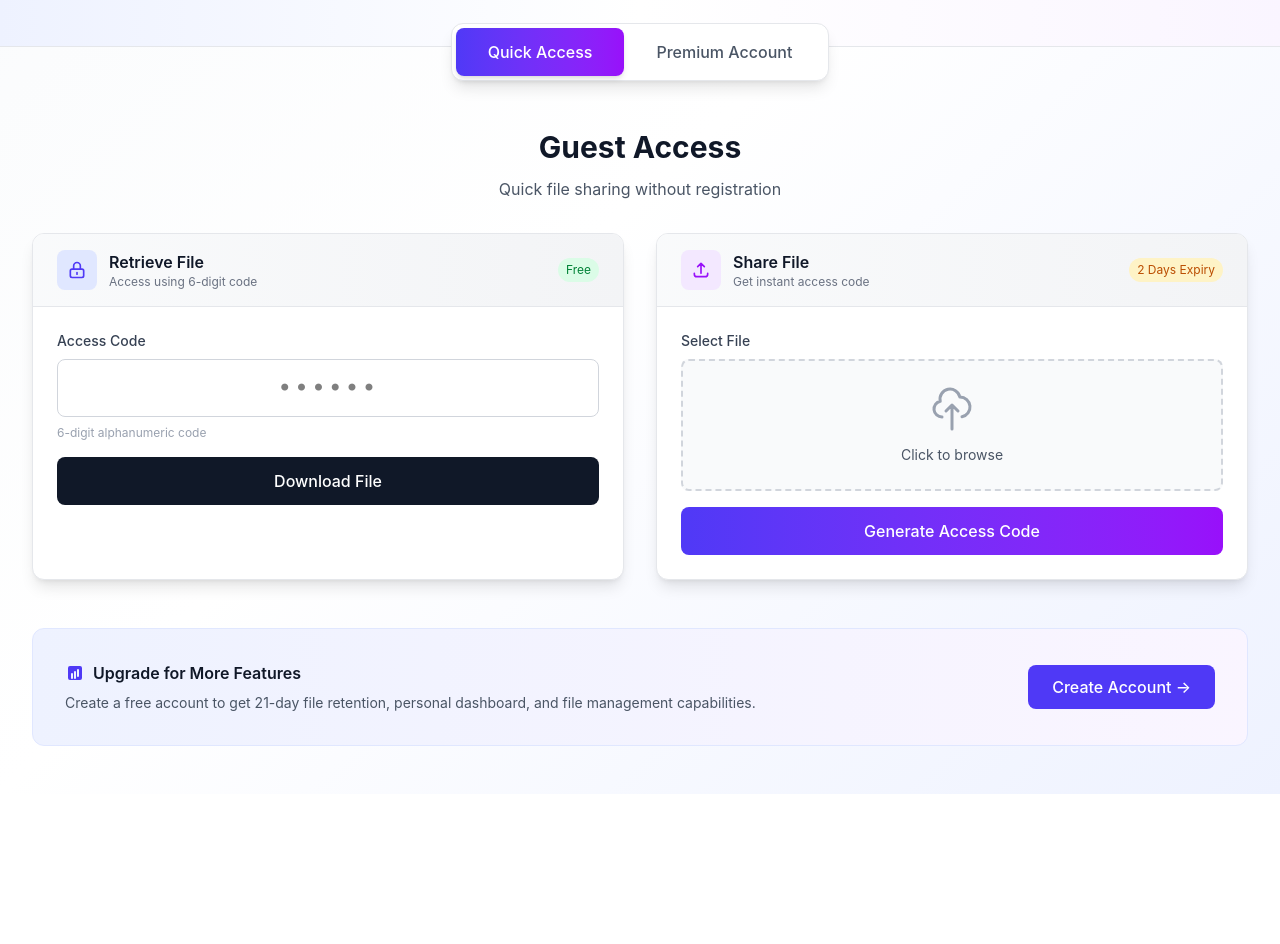
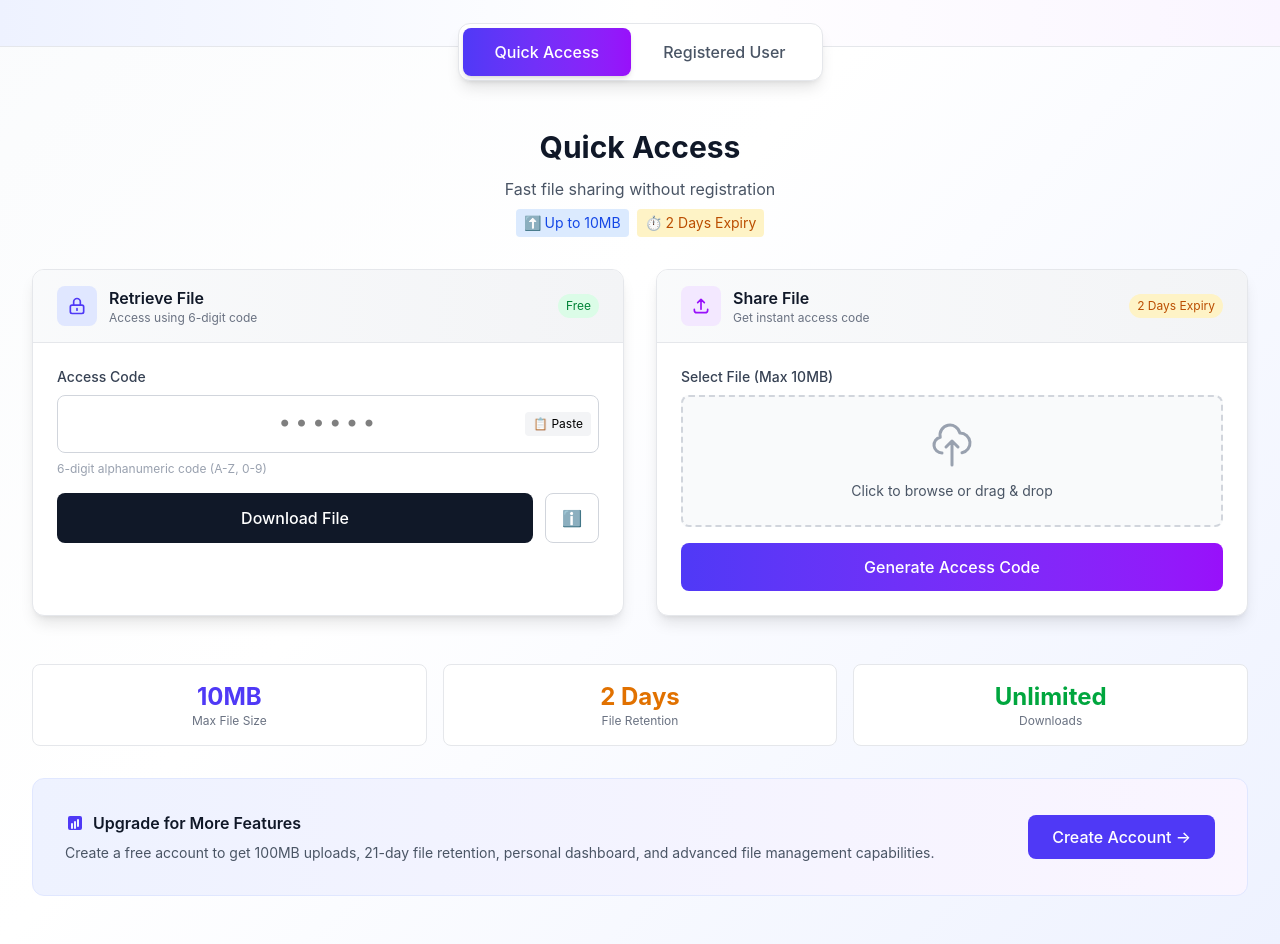
Before and after one commit to balupatil9720/CloudDrop, a React (Vite) app in the folder frontend/: page / in a window 1280 px wide. Shown: the part 400-1344 px from the top of the page. Before the commit the page ends 1194 px from the top, so only its background shows below. Built offline with nearby package versions, Linux system fonts and the light colour scheme; no server answers.

Commit message:
upgraded ui page

```diff
--- a/frontend/src/pages/Landing.jsx
+++ b/frontend/src/pages/Landing.jsx
@@ -1,6 +1,7 @@
-import { useState } from "react";
+import { useState, useEffect } from "react";
 import { useNavigate } from "react-router-dom";
 import api from "../utils/api";
+import toast from "react-hot-toast";
 
 const Landing = () => {
   const navigate = useNavigate();
@@ -11,24 +12,65 @@ const Landing = () => {
   const [isModalOpen, setIsModalOpen] = useState(false);
   const [generatedCode, setGeneratedCode] = useState("");
   const [activeTab, setActiveTab] = useState("guest");
+  const [isDownloadLoading, setIsDownloadLoading] = useState(false);
+
+  // Check if user is logged in
+  const [isLoggedIn, setIsLoggedIn] = useState(false);
+
+  useEffect(() => {
+    const token = localStorage.getItem("token");
+    setIsLoggedIn(!!token);
+  }, []);
 
   const handleFileDownload = async () => {
     if (!accessCode.trim()) {
-      alert("Please enter a valid access code");
+      toast.error("Please enter a valid access code");
+      return;
+    }
+
+    if (accessCode.length !== 6) {
+      toast.error("Access code must be exactly 6 characters");
       return;
     }
 
     try {
+      setIsDownloadLoading(true);
+      toast.loading("Verifying access code...", { id: "download" });
+
       const response = await api.get(`/files/code/${accessCode}`);
+
+      toast.success("File found! Starting download...", { id: "download" });
+
+      // Open download URL in new tab
       window.open(response.data.data.url, "_blank");
+
+      // Reset access code after successful download
+      setAccessCode("");
     } catch (error) {
-      alert(error.response?.data?.message || "Invalid or expired access code");
+      const errorMsg = error.response?.data?.message || "Invalid or expired access code";
+      toast.error(errorMsg, { id: "download" });
+
+      // If file is expired, show additional info
+      if (errorMsg.includes("expired")) {
+        toast.error("This file has expired and is no longer available", { duration: 5000 });
+      }
+    } finally {
+      setIsDownloadLoading(false);
     }
   };
 
   const handleFileUpload = async () => {
     if (!selectedFile) {
-      alert("Please select a file to upload");
+      toast.error("Please select a file to upload");
+      return;
+    }
+
+    // Check file size based on user type
+    const maxSize = activeTab === "guest" ? 10 : 100;
+    const fileSizeMB = selectedFile.size / (1024 * 1024);
+
+    if (fileSizeMB > maxSize) {
+      toast.error(`File size exceeds ${maxSize}MB limit for ${activeTab === "guest" ? "guest" : "premium"} users`);
       return;
     }
 
@@ -37,14 +79,19 @@ const Landing = () => {
 
     try {
       setIsLoading(true);
+      toast.loading("Uploading file...", { id: "upload" });
+
       const response = await api.post("/files/upload", formData);
       const fileData = response.data.data;
 
       setGeneratedCode(fileData.code);
       setIsModalOpen(true);
       setSelectedFile(null);
+
+      toast.success("File uploaded successfully!", { id: "upload" });
     } catch (error) {
-      alert(error.response?.data?.message || "File upload failed. Please try again.");
+      const errorMsg = error.response?.data?.message || "File upload failed. Please try again.";
+      toast.error(errorMsg, { id: "upload" });
     } finally {
       setIsLoading(false);
     }
@@ -52,6 +99,40 @@ const Landing = () => {
 
   const copyToClipboard = () => {
     navigator.clipboard.writeText(generatedCode);
+    toast.success("Access code copied to clipboard!", {
+      icon: "📋",
+      duration: 2000
+    });
+  };
+
+  const handlePasteCode = async () => {
+    try {
+      const text = await navigator.clipboard.readText();
+      setAccessCode(text.toUpperCase().slice(0, 6));
+      toast.success("Code pasted successfully");
+    } catch (err) {
+      toast.error("Unable to paste. Please enter manually");
+    }
+  };
+
+  const handleFileInfoCheck = async () => {
+    if (!accessCode.trim()) {
+      toast.error("Please enter an access code");
+      return;
+    }
+
+    try {
+      toast.loading("Fetching file info...", { id: "info" });
+      const response = await api.get(`/files/info/${accessCode}`);
+      const info = response.data.data;
+
+      toast.success(
+        `File: ${info.fileName} | Size: ${(info.size / (1024 * 1024)).toFixed(2)}MB`,
+        { id: "info", duration: 5000 }
+      );
+    } catch (error) {
+      toast.error(error.response?.data?.message || "File not found", { id: "info" });
+    }
   };
 
   return (
@@ -61,7 +142,7 @@ const Landing = () => {
       <nav className="bg-white/80 backdrop-blur-md border-b border-gray-200 sticky top-0 z-20">
         <div className="max-w-7xl mx-auto px-6 lg:px-8">
           <div className="flex justify-between items-center h-16 lg:h-20">
-            <div className="flex items-center space-x-3">
+            <div className="flex items-center space-x-3 cursor-pointer" onClick={() => navigate("/")}>
               <div className="w-9 h-9 bg-gradient-to-br from-indigo-600 to-purple-600 rounded-xl flex items-center justify-center shadow-lg">
                 <span className="text-white font-bold text-lg">C</span>
               </div>
@@ -72,19 +153,29 @@ const Landing = () => {
             </div>
 
             <div className="flex items-center space-x-3">
+              {isLoggedIn ? (
+                <button
+                  onClick={() => navigate("/dashboard")}
+                  className="px-6 py-2 text-sm font-medium bg-gradient-to-r from-indigo-600 to-purple-600 text-white rounded-lg hover:from-indigo-700 hover:to-purple-700 transition-all shadow-sm"
+                >
+                  Dashboard
+                </button>
+              ) : (
+                <>
                   <button
                     onClick={() => navigate("/login")}
                     className="px-5 py-2 text-sm font-medium text-gray-700 hover:text-gray-900 transition-colors"
                   >
                     Sign In
                   </button>
-
                   <button
                     onClick={() => navigate("/signup")}
                     className="px-6 py-2 text-sm font-medium bg-gradient-to-r from-indigo-600 to-purple-600 text-white rounded-lg hover:from-indigo-700 hover:to-purple-700 transition-all shadow-sm"
                   >
                     Get Started
                   </button>
+                </>
+              )}
             </div>
           </div>
         </div>
@@ -130,7 +221,7 @@ const Landing = () => {
                   : "text-gray-600 hover:text-gray-900"
               }`}
             >
-              Premium Account
+              Registered User
             </button>
           </div>
         </div>
@@ -143,8 +234,12 @@ const Landing = () => {
         {activeTab === "guest" && (
           <div className="animate-fadeIn">
             <div className="text-center mb-8">
-              <h2 className="text-3xl font-bold text-gray-900 mb-3">Guest Access</h2>
-              <p className="text-gray-600">Quick file sharing without registration</p>
+              <h2 className="text-3xl font-bold text-gray-900 mb-3">Quick Access</h2>
+              <p className="text-gray-600">Fast file sharing without registration</p>
+              <div className="mt-2 inline-flex items-center gap-2 text-sm">
+                <span className="bg-blue-100 text-blue-700 px-2 py-1 rounded">⬆️ Up to 10MB</span>
+                <span className="bg-amber-100 text-amber-700 px-2 py-1 rounded">⏱️ 2 Days Expiry</span>
+              </div>
             </div>
 
             <div className="grid lg:grid-cols-2 gap-8 mb-12">
@@ -174,23 +269,41 @@ const Landing = () => {
                       <label className="block text-sm font-medium text-gray-700 mb-2">
                         Access Code
                       </label>
+                      <div className="relative">
                         <input
                           type="text"
                           value={accessCode}
-                        onChange={(e) => setAccessCode(e.target.value.toUpperCase().slice(0, 6))}
+                          onChange={(e) => setAccessCode(e.target.value.toUpperCase().replace(/[^A-Z0-9]/g, '').slice(0, 6))}
                           placeholder="••••••"
                           className="w-full px-4 py-3 border border-gray-300 rounded-lg focus:ring-2 focus:ring-indigo-500 focus:border-indigo-500 transition-colors font-mono text-center text-2xl tracking-widest"
                           maxLength={6}
                         />
-                      <p className="text-xs text-gray-400 mt-2">6-digit alphanumeric code</p>
+                        <button
+                          onClick={handlePasteCode}
+                          className="absolute right-2 top-1/2 -translate-y-1/2 text-xs bg-gray-100 hover:bg-gray-200 px-2 py-1 rounded transition-colors"
+                        >
+                          📋 Paste
+                        </button>
+                      </div>
+                      <p className="text-xs text-gray-400 mt-2">6-digit alphanumeric code (A-Z, 0-9)</p>
                     </div>
 
+                    <div className="flex gap-3">
                       <button
                         onClick={handleFileDownload}
-                      className="w-full bg-gray-900 text-white py-3 rounded-lg hover:bg-gray-800 transition-colors font-medium"
+                        disabled={isDownloadLoading}
+                        className="flex-1 bg-gray-900 text-white py-3 rounded-lg hover:bg-gray-800 transition-colors font-medium disabled:opacity-50 disabled:cursor-not-allowed"
                       >
-                      Download File
+                        {isDownloadLoading ? "Verifying..." : "Download File"}
                       </button>
+                      <button
+                        onClick={handleFileInfoCheck}
+                        className="px-4 py-3 border border-gray-300 text-gray-700 rounded-lg hover:bg-gray-50 transition-colors"
+                        title="Check file info"
+                      >
+                        ℹ️
+                      </button>
+                    </div>
                   </div>
                 </div>
               </div>
@@ -218,12 +331,20 @@ const Landing = () => {
                   <div className="space-y-4">
                     <div>
                       <label className="block text-sm font-medium text-gray-700 mb-2">
-                        Select File
+                        Select File (Max 10MB)
                       </label>
                       <div className="border-2 border-dashed border-gray-300 rounded-lg p-6 text-center hover:border-indigo-400 transition-colors cursor-pointer bg-gray-50">
                         <input
                           type="file"
-                          onChange={(e) => setSelectedFile(e.target.files[0])}
+                          onChange={(e) => {
+                            const file = e.target.files[0];
+                            if (file && file.size > 10 * 1024 * 1024) {
+                              toast.error("File size exceeds 10MB limit for guest users");
+                              e.target.value = "";
+                              return;
+                            }
+                            setSelectedFile(file);
+                          }}
                           className="hidden"
                           id="guest-file-upload"
                         />
@@ -232,11 +353,11 @@ const Landing = () => {
                             <path strokeLinecap="round" strokeLinejoin="round" strokeWidth={1.5} d="M7 16a4 4 0 01-.88-7.903A5 5 0 1115.9 6L16 6a5 5 0 011 9.9M15 13l-3-3m0 0l-3 3m3-3v12" />
                           </svg>
                           <p className="text-sm text-gray-600">
-                            {selectedFile ? selectedFile.name : "Click to browse"}
+                            {selectedFile ? selectedFile.name : "Click to browse or drag & drop"}
                           </p>
                           {selectedFile && (
                             <p className="text-xs text-gray-400 mt-2">
-                              {(selectedFile.size / (1024 * 1024)).toFixed(2)} MB
+                              {(selectedFile.size / (1024 * 1024)).toFixed(2)} MB / 10 MB
                             </p>
                           )}
                         </label>
@@ -246,12 +367,28 @@ const Landing = () => {
                     <button
                       onClick={handleFileUpload}
                       disabled={isLoading}
-                      className="w-full bg-gradient-to-r from-indigo-600 to-purple-600 text-white py-3 rounded-lg hover:from-indigo-700 hover:to-purple-700 transition-all font-medium disabled:opacity-50"
+                      className="w-full bg-gradient-to-r from-indigo-600 to-purple-600 text-white py-3 rounded-lg hover:from-indigo-700 hover:to-purple-700 transition-all font-medium disabled:opacity-50 disabled:cursor-not-allowed"
                     >
-                      {isLoading ? "Processing..." : "Generate Access Code"}
+                      {isLoading ? "Uploading..." : "Generate Access Code"}
                     </button>
                   </div>
                 </div>
+              </div>
+            </div>
+
+            {/* File Statistics Banner */}
+            <div className="grid grid-cols-1 md:grid-cols-3 gap-4 mb-8">
+              <div className="bg-white rounded-lg p-4 border border-gray-200 text-center">
+                <div className="text-2xl font-bold text-indigo-600">10MB</div>
+                <div className="text-xs text-gray-500">Max File Size</div>
+              </div>
+              <div className="bg-white rounded-lg p-4 border border-gray-200 text-center">
+                <div className="text-2xl font-bold text-amber-600">2 Days</div>
+                <div className="text-xs text-gray-500">File Retention</div>
+              </div>
+              <div className="bg-white rounded-lg p-4 border border-gray-200 text-center">
+                <div className="text-2xl font-bold text-green-600">Unlimited</div>
+                <div className="text-xs text-gray-500">Downloads</div>
               </div>
             </div>
 
@@ -266,7 +403,7 @@ const Landing = () => {
                     <h4 className="font-semibold text-gray-900">Upgrade for More Features</h4>
                   </div>
                   <p className="text-gray-600 text-sm">
-                    Create a free account to get 21-day file retention, personal dashboard, and file management capabilities.
+                    Create a free account to get 100MB uploads, 21-day file retention, personal dashboard, and advanced file management capabilities.
                   </p>
                 </div>
                 <button
@@ -284,49 +421,71 @@ const Landing = () => {
         {activeTab === "authenticated" && (
           <div className="animate-fadeIn">
             <div className="text-center mb-8">
-              <h2 className="text-3xl font-bold text-gray-900 mb-3">Premium Features</h2>
-              <p className="text-gray-600">Enhanced security and extended capabilities</p>
+              <h2 className="text-3xl font-bold text-gray-900 mb-3">Member Features</h2>
+              <p className="text-gray-600">Enhanced capabilities for registered users</p>
             </div>
 
-            <div className="grid md:grid-cols-3 gap-6 mb-12">
-
-              {/* Feature 1 */}
-              <div className="bg-white rounded-xl shadow-lg border border-gray-200 p-6 text-center hover:shadow-xl transition-shadow">
-                <div className="w-16 h-16 bg-indigo-100 rounded-2xl flex items-center justify-center mx-auto mb-4">
-                  <svg className="w-8 h-8 text-indigo-600" fill="none" stroke="currentColor" viewBox="0 0 24 24">
-                    <path strokeLinecap="round" strokeLinejoin="round" strokeWidth={1.5} d="M8 7V3m8 4V3m-9 8h10M5 21h14a2 2 0 002-2V7a2 2 0 00-2-2H5a2 2 0 00-2 2v12a2 2 0 002 2z" />
-                  </svg>
+            <div className="grid md:grid-cols-2 gap-6 mb-12">
+              <div className="bg-gradient-to-r from-blue-50 to-indigo-50 rounded-xl p-6 border border-blue-100">
+                <div className="flex items-start space-x-3">
+                  <div className="w-10 h-10 bg-blue-100 rounded-lg flex items-center justify-center flex-shrink-0">
+                    <span className="text-xl">📊</span>
                   </div>
-                <h3 className="font-semibold text-gray-900 mb-2">Extended Retention</h3>
-                <p className="text-2xl font-bold text-indigo-600 mb-2">21 Days</p>
-                <p className="text-sm text-gray-500">File availability period</p>
+                  <div>
+                    <h4 className="font-semibold text-gray-900 mb-1">File Analytics Dashboard</h4>
+                    <p className="text-sm text-gray-600">Track download counts, view file statistics, and monitor your storage usage in real-time</p>
+                  </div>
+                </div>
               </div>
 
-              {/* Feature 2 */}
-              <div className="bg-white rounded-xl shadow-lg border border-gray-200 p-6 text-center hover:shadow-xl transition-shadow">
-                <div className="w-16 h-16 bg-purple-100 rounded-2xl flex items-center justify-center mx-auto mb-4">
-                  <svg className="w-8 h-8 text-purple-600" fill="none" stroke="currentColor" viewBox="0 0 24 24">
-                    <path strokeLinecap="round" strokeLinejoin="round" strokeWidth={1.5} d="M9 12h6m-6 4h6m2 5H7a2 2 0 01-2-2V5a2 2 0 012-2h5.586a1 1 0 01.707.293l5.414 5.414a1 1 0 01.293.707V19a2 2 0 01-2 2z" />
-                  </svg>
+              <div className="bg-gradient-to-r from-purple-50 to-pink-50 rounded-xl p-6 border border-purple-100">
+                <div className="flex items-start space-x-3">
+                  <div className="w-10 h-10 bg-purple-100 rounded-lg flex items-center justify-center flex-shrink-0">
+                    <span className="text-xl">⚡</span>
                   </div>
-                <h3 className="font-semibold text-gray-900 mb-2">Personal Dashboard</h3>
-                <p className="text-sm text-gray-500 mt-2">Manage all your files in one place</p>
+                  <div>
+                    <h4 className="font-semibold text-gray-900 mb-1">100MB Upload Limit</h4>
+                    <p className="text-sm text-gray-600">Upload larger files with 10x more storage capacity than guest users</p>
+                  </div>
+                </div>
               </div>
 
-              {/* Feature 3 */}
-              <div className="bg-white rounded-xl shadow-lg border border-gray-200 p-6 text-center hover:shadow-xl transition-shadow">
-                <div className="w-16 h-16 bg-green-100 rounded-2xl flex items-center justify-center mx-auto mb-4">
-                  <svg className="w-8 h-8 text-green-600" fill="none" stroke="currentColor" viewBox="0 0 24 24">
-                    <path strokeLinecap="round" strokeLinejoin="round" strokeWidth={1.5} d="M9 12l2 2 4-4m5.618-4.016A11.955 11.955 0 0112 2.944a11.955 11.955 0 01-8.618 3.04A12.02 12.02 0 003 9c0 5.591 3.824 10.29 9 11.622 5.176-1.332 9-6.03 9-11.622 0-1.042-.133-2.052-.382-3.016z" />
-                  </svg>
+              <div className="bg-gradient-to-r from-green-50 to-emerald-50 rounded-xl p-6 border border-green-100">
+                <div className="flex items-start space-x-3">
+                  <div className="w-10 h-10 bg-green-100 rounded-lg flex items-center justify-center flex-shrink-0">
+                    <span className="text-xl">📋</span>
                   </div>
-                <h3 className="font-semibold text-gray-900 mb-2">Secure Authentication</h3>
-                <p className="text-sm text-gray-500 mt-2">JWT-based protected access</p>
+                  <div>
+                    <h4 className="font-semibold text-gray-900 mb-1">Bulk File Management</h4>
+                    <p className="text-sm text-gray-600">View, organize, and manage all your uploaded files from a single dashboard</p>
+                  </div>
+                </div>
+              </div>
+
+              <div className="bg-gradient-to-r from-orange-50 to-amber-50 rounded-xl p-6 border border-orange-100">
+                <div className="flex items-start space-x-3">
+                  <div className="w-10 h-10 bg-orange-100 rounded-lg flex items-center justify-center flex-shrink-0">
+                    <span className="text-xl">📈</span>
+                  </div>
+                  <div>
+                    <h4 className="font-semibold text-gray-900 mb-1">Download Analytics</h4>
+                    <p className="text-sm text-gray-600">Track how many times each file has been downloaded</p>
+                  </div>
+                </div>
               </div>
             </div>
 
             {/* CTA Buttons */}
             <div className="flex flex-col sm:flex-row gap-4 justify-center">
+              {isLoggedIn ? (
+                <button
+                  onClick={() => navigate("/dashboard")}
+                  className="px-8 py-3 bg-gradient-to-r from-indigo-600 to-purple-600 text-white rounded-lg font-semibold hover:from-indigo-700 hover:to-purple-700 transition-all shadow-lg"
+                >
+                  Go to Dashboard →
+                </button>
+              ) : (
+                <>
                   <button
                     onClick={() => navigate("/login")}
                     className="px-8 py-3 bg-white border-2 border-indigo-600 text-indigo-600 rounded-lg font-semibold hover:bg-indigo-50 transition-colors"
@@ -337,13 +496,15 @@ const Landing = () => {
                     onClick={() => navigate("/signup")}
                     className="px-8 py-3 bg-gradient-to-r from-indigo-600 to-purple-600 text-white rounded-lg font-semibold hover:from-indigo-700 hover:to-purple-700 transition-all shadow-lg"
                   >
-                Create Premium Account
+                    Create Free Account
                   </button>
+                </>
+              )}
             </div>
 
             <div className="mt-8 text-center">
               <p className="text-sm text-gray-500">
-                ✓ Track file downloads • ✓ Manage multiple files • ✓ Extended storage
+                ✓ Track file downloads • ✓ Manage multiple files • ✓ Extended 21-day storage • ✓ Advanced analytics
               </p>
             </div>
           </div>
@@ -408,7 +569,7 @@ const Landing = () => {
               {activeTab === "guest" && (
                 <div className="mt-4 p-3 bg-indigo-50 rounded-lg">
                   <p className="text-xs text-indigo-700 text-center">
-                    💡 Create an account to extend file retention to 21 days
+                    💡 Create an account to extend file retention to 21 days and upload files up to 100MB
                   </p>
                 </div>
               )}
```
Also changed, not shown: frontend/src/pages/Signup.jsx (+0 -16 lines). Lines whose indentation alone changed are shown as unchanged.
